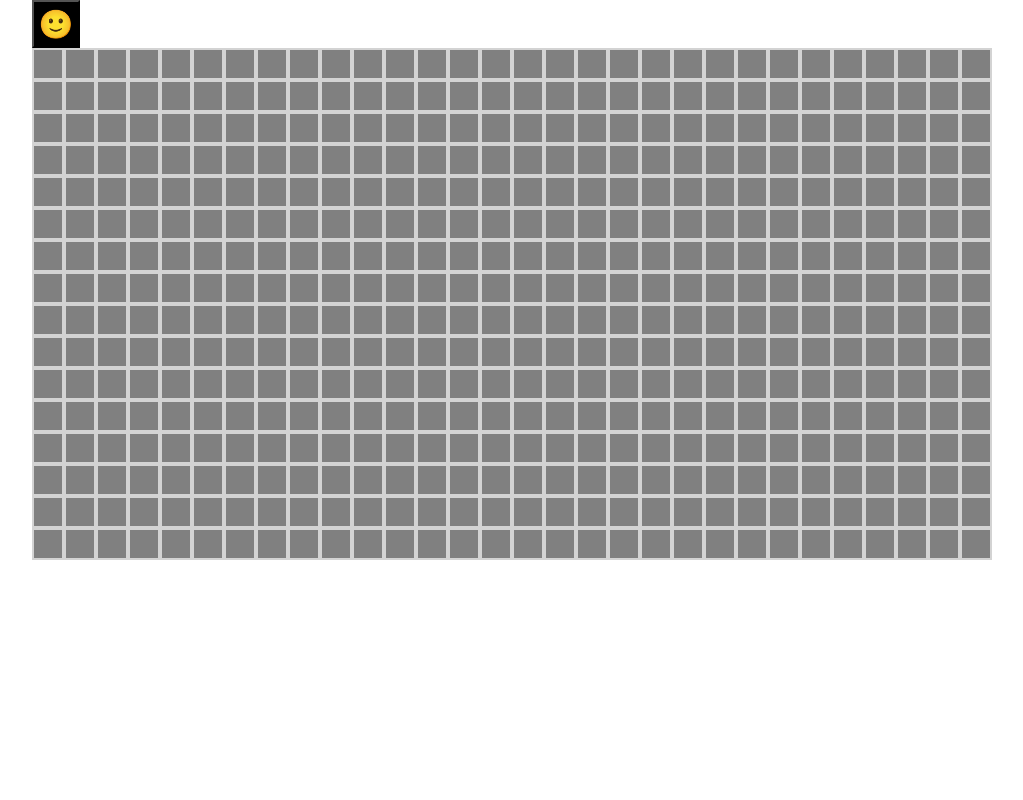
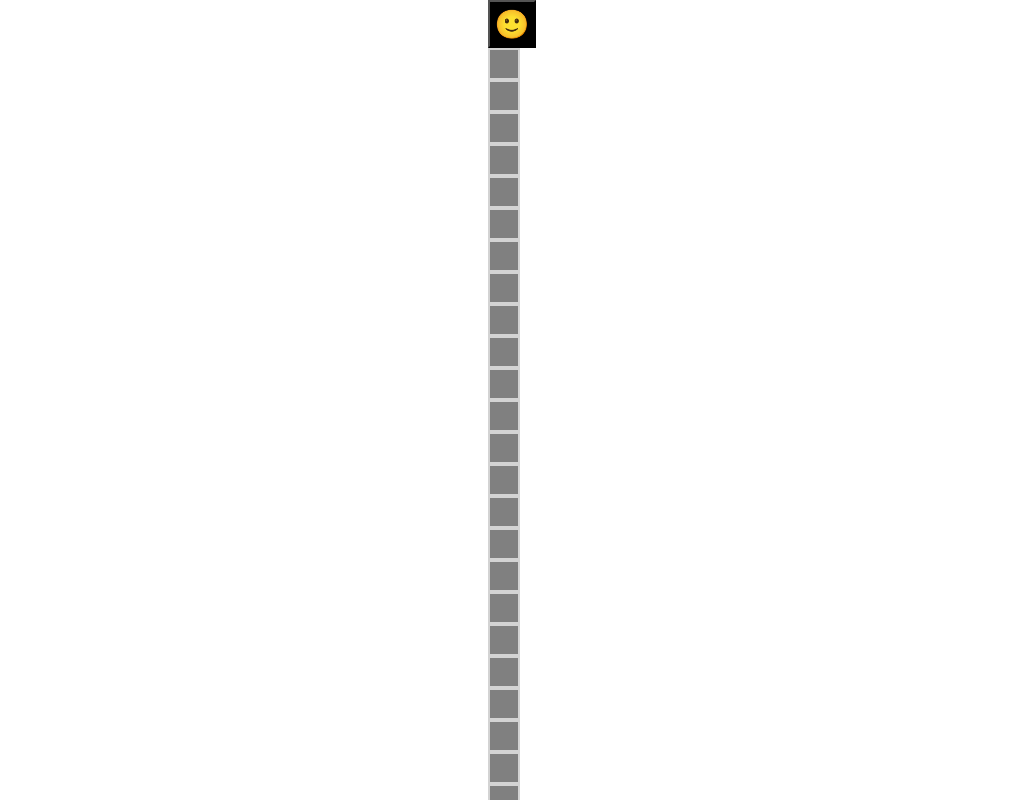
Before and after one commit to elloot/swept, a Next.js app: page / in a window 1280 px wide. Shown: the top 800 px of the page, without its empty margins (128-1151 px from the left). Built offline with nearby package versions, Linux system fonts and the light colour scheme.

Commit message:
💄 remove component specific styling

```diff
--- a/styles/globals.css
+++ b/styles/globals.css
@@ -20,8 +20,3 @@ a {
 * {
   box-sizing: border-box;
 }
-
-.board {
-  display: grid;
-  grid-template-columns: repeat(30, auto);
-}
```
